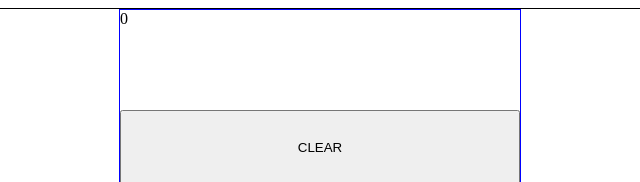
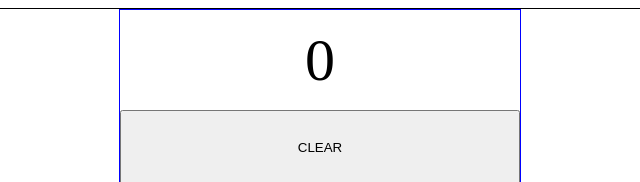
Before and after one commit to sanp1217/Calculator, a plain HTML site: page index.html in a window 1280 px wide. Shown: the top 182 px of the page, 320-960 px from the left. Drawn offline with Linux system fonts and the light colour scheme.

Commit message:
Changes style of display

```diff
--- a/styles.css
+++ b/styles.css
@@ -20,6 +20,10 @@
 #btnsContainer .display {
     width: 400px;
     height: 100px;
+    font-size: 60px;
+    display: flex;
+    align-items: center;
+    justify-content: center;
 }
 
 #btnsContainer .clearBtn {
```
